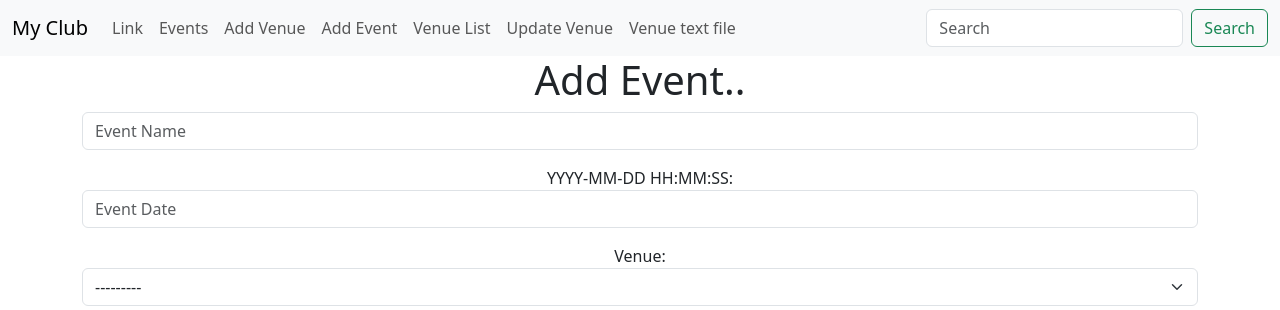
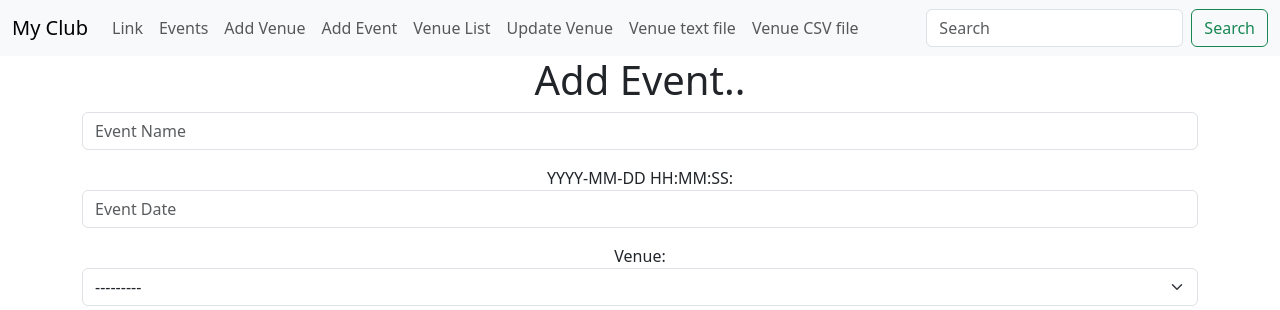
Before and after one commit to suraj-2021/django-eventmanagement_app, a Django app: page /add_event/ in a window 1280 px wide. Shown: the top 310 px of the page. Run offline with Django 4.2, Linux system fonts and the light colour scheme; data comes from the database, SQL or seed files in the repository.

Commit message:
CSV file download option is successfully activated and working properly

```diff
--- a/events/templates/events/navbar.html
+++ b/events/templates/events/navbar.html
@@ -34,6 +34,9 @@
             <a class="nav-link" href="{%url 'venue-text' %}"> Venue text file</a>
           </li>
 
+          <li class="nav-item">
+            <a class="nav-link" href="{%url 'venue-csv' %}"> Venue CSV file</a>
+          </li>
         </ul>
         <form class="d-flex" method = POST action = "{%url 'search-venues'%}">
             {%csrf_token%}
--- a/events/urls.py
+++ b/events/urls.py
@@ -21,4 +21,7 @@
      path('delete_event/<event_id>', views.delete_event, name = 'delete-event'),
      path('delete_venue/<venue.id', views.delete_venue, name = 'delete-venue'),
      path('venue_text/', views.venue_text, name = 'venue-text'),
+      path('venue_csv/', views.venue_csv, name = 'venue-csv'),
+
+
 ]
--- a/events/views.py
+++ b/events/views.py
@@ -15,7 +15,7 @@
 
     #create a csv writer
     writer = csv.writer(response)
-
+    lines = [ ]
     #designate the model
     venues = Venue.objects.all()
 
```
